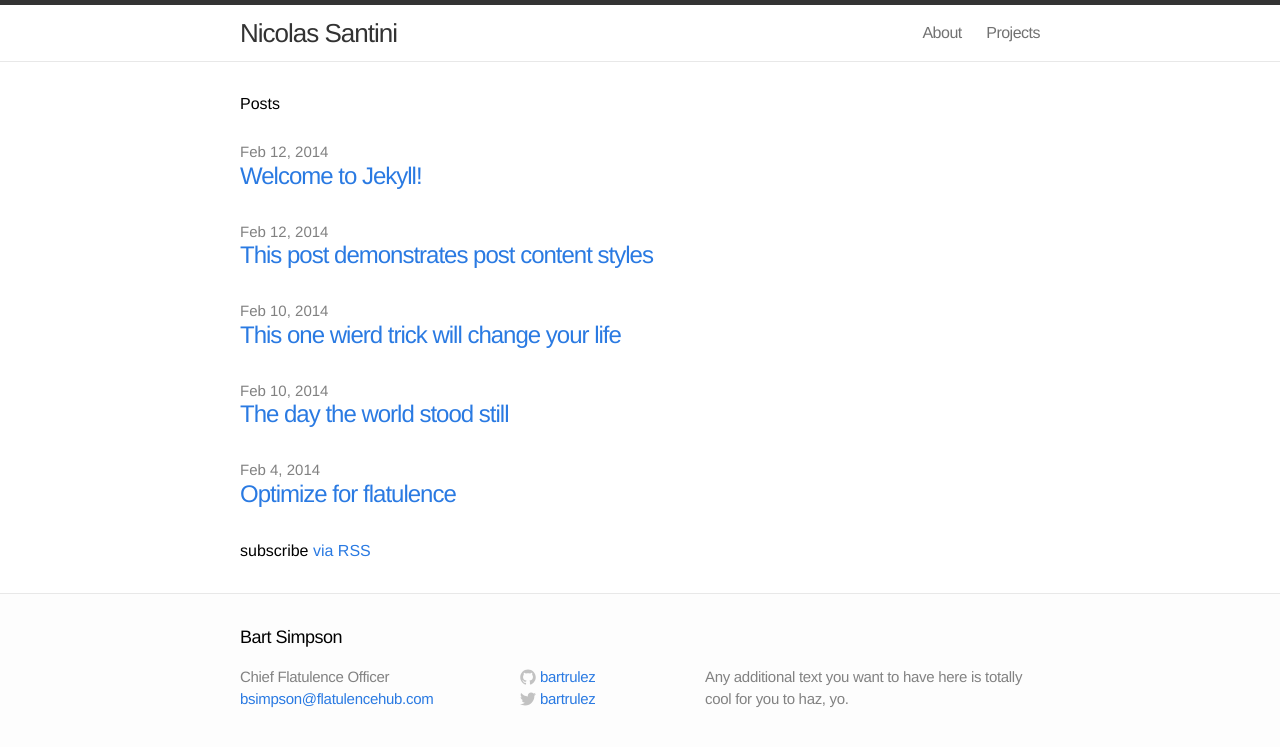
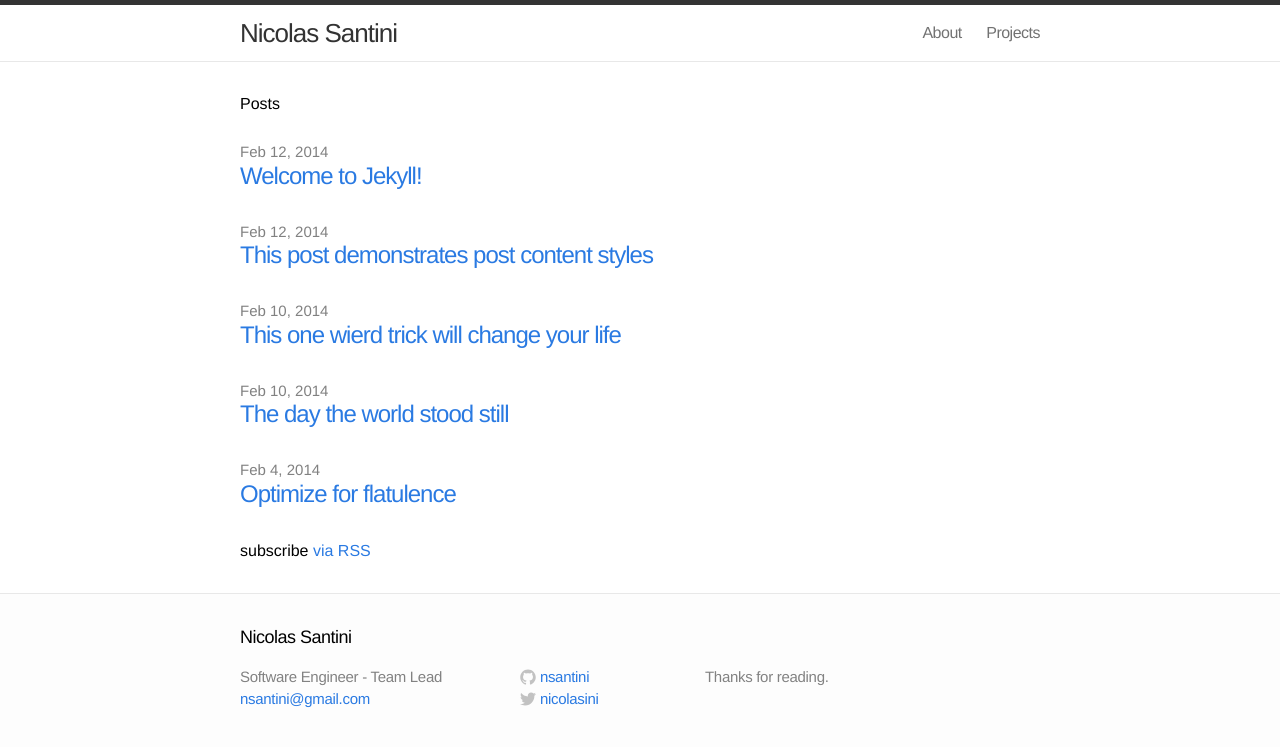
Before and after one commit to nsantini/nsantini.github.io, a Jekyll site: the page built from index.html, in a window 1280 px wide. Shown: the top 747 px of the page. Built offline with Jekyll 4.4.1, drawn with Linux system fonts in a browser that asks for light colours; Markdown is read by kramdown in place of the engine named in the settings.

Commit message:
changing footer

```diff
--- a/_includes/footer.html
+++ b/_includes/footer.html
@@ -2,19 +2,19 @@
 
   <div class="wrap">
 
-    <h2 class="footer-heading">Bart Simpson</h2>
+    <h2 class="footer-heading">Nicolas Santini</h2>
 
     <div class="footer-col-1 column">
       <ul>
-        <li>Chief Flatulence Officer</li>
-        <li><a href="mailto:bsimpson@flatulencehub.com">bsimpson@flatulencehub.com</a></li>
+        <li>Software Engineer - Team Lead</li>
+        <li><a href="mailto:nsantini@gmail.com">nsantini@gmail.com</a></li>
       </ul>
     </div>
 
     <div class="footer-col-2 column">
       <ul>
         <li>
-          <a href="https://github.com/yourusername">
+          <a href="https://github.com/nsantini">
             <span class="icon github">
               <svg version="1.1" class="github-icon-svg" xmlns="http://www.w3.org/2000/svg" xmlns:xlink="http://www.w3.org/1999/xlink" x="0px" y="0px"
                  viewBox="0 0 16 16" enable-background="new 0 0 16 16" xml:space="preserve">
@@ -29,11 +29,11 @@
                 c0,0.208,0.14,0.449,0.534,0.373c3.081-1.028,5.302-3.935,5.302-7.362C15.76,3.906,12.285,0.431,7.999,0.431z"/>
               </svg>
             </span>
-            <span class="username">bartrulez</span>
+            <span class="username">nsantini</span>
           </a>
         </li>
         <li>
-          <a href="https://twitter.com/yourusername">
+          <a href="https://twitter.com/nicolasini">
             <span class="icon twitter">
               <svg version="1.1" class="twitter-icon-svg" xmlns="http://www.w3.org/2000/svg" xmlns:xlink="http://www.w3.org/1999/xlink" x="0px" y="0px"
                  viewBox="0 0 16 16" enable-background="new 0 0 16 16" xml:space="preserve">
@@ -46,14 +46,14 @@
                 c6.015,0,9.304-4.983,9.304-9.304c0-0.142-0.003-0.283-0.009-0.423C14.976,4.29,15.531,3.714,15.969,3.058z"/>
               </svg>
             </span>
-            <span class="username">bartrulez</span>
+            <span class="username">nicolasini</span>
           </a>
         </li>
       </ul>
     </div>
 
     <div class="footer-col-3 column">
-      <p class="text">Any additional text you want to have here is totally cool for you to haz, yo.</p>
+      <p class="text">Thanks for reading.</p>
     </div>
 
   </div>
```
